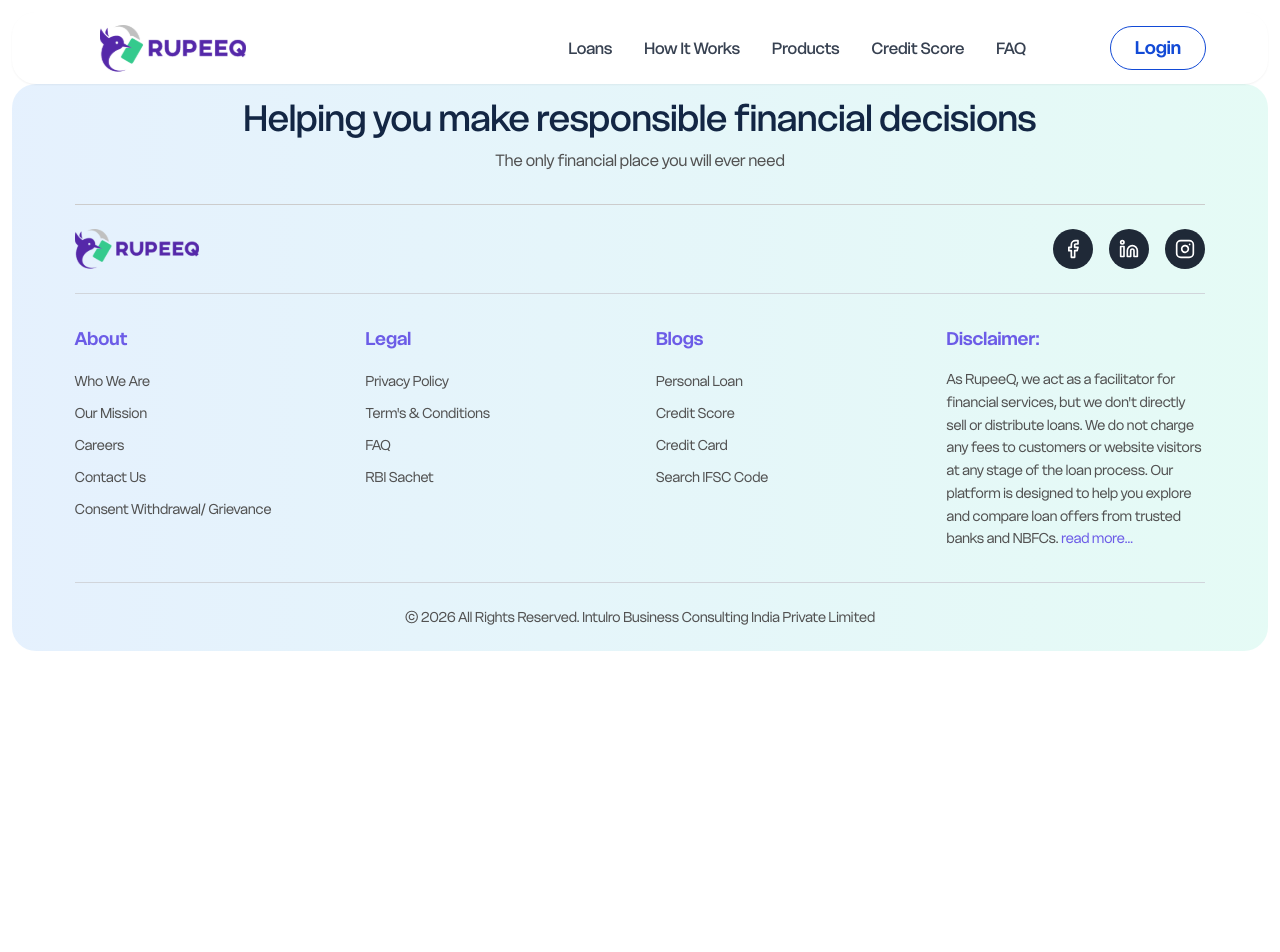
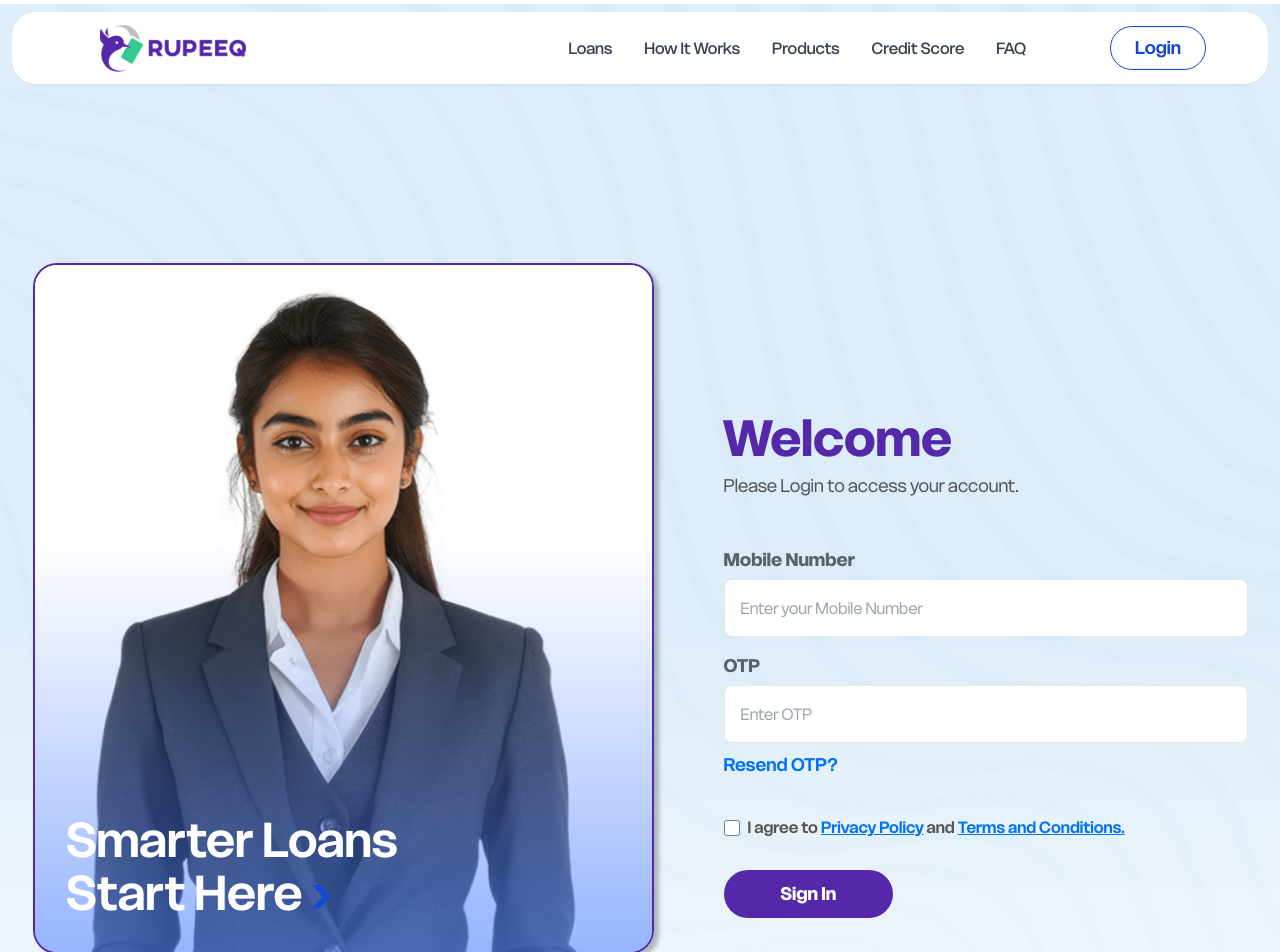
Before and after one commit to Sanket0798/Rupeeq, a React (Vite) app: page /login/home in a window 1280 px wide. Shown: the top 952 px of the page. Before the commit the page ends 812 px from the top, so only its background shows below. Built offline with nearby package versions, Linux system fonts and the light colour scheme.

Commit message:
Home Login Page has been completed with desktop mode.

```diff
--- a/src/App.jsx
+++ b/src/App.jsx
@@ -1,8 +1,13 @@
-import { BrowserRouter as Router, Routes, Route } from 'react-router-dom';
+import { BrowserRouter as Router, Routes, Route, useLocation } from 'react-router-dom';
 import { Navbar, Footer } from './components/layout';
 import { ScrollToTop } from './components/common';
 // Import pages
-import { LandingPage, PersonalLoanPage, DebtConsolidationPage } from './pages';
+import {
+  LandingPage,
+  PersonalLoanPage,
+  DebtConsolidationPage,
+  HomeLoginPage
+} from './pages';
 
 function App() {
   return (
@@ -11,16 +16,37 @@
         <Navbar />
         <main>
           <Routes>
+            {/* Main Pages */}
             <Route path="/" element={<LandingPage />} />
             <Route path="/personal-loan" element={<PersonalLoanPage />} />
             <Route path="/debt-consolidation" element={<DebtConsolidationPage />} />
+
+            {/* Home Login - With Footer */}
+            <Route path="/login/home" element={<HomeLoginPage />} />
+
+            {/* Other Login Pages - Without Footer (will be added later) */}
+            {/* <Route path="/login/personal-loan" element={<PersonalLoanLoginPage />} /> */}
+            {/* <Route path="/login/debt-consolidation" element={<DebtConsolidationLoginPage />} /> */}
           </Routes>
         </main>
-        <Footer />
+
+        {/* Conditionally render Footer - only for main pages and home login */}
+        <ConditionalFooter />
         <ScrollToTop />
       </div>
     </Router>
   );
 }
 
+// Component to conditionally render footer based on route
+const ConditionalFooter = () => {
+  const location = useLocation();
+  const showFooterRoutes = ['/', '/personal-loan', '/debt-consolidation', '/login/home'];
+
+  if (showFooterRoutes.includes(location.pathname)) {
+    return <Footer />;
+  }
+  return null;
+};
+
 export default App;
--- a/src/components/layout/Navbar.jsx
+++ b/src/components/layout/Navbar.jsx
@@ -1,8 +1,11 @@
 import { useState, useEffect } from 'react';
+import { useNavigate, useLocation } from 'react-router-dom';
 import { Menu, X } from 'lucide-react';
 import { Button } from '../ui';
 
 const Navbar = () => {
+  const navigate = useNavigate();
+  const location = useLocation();
   const [isOpen, setIsOpen] = useState(false);
   const [scrolled, setScrolled] = useState(false);
 
@@ -48,28 +51,42 @@
     }
   };
 
+  // Handle login button click - route to appropriate login page based on current page
+  const handleLoginClick = () => {
+    const currentPath = location.pathname;
+
+    // Map each page to its corresponding login page
+    const loginRoutes = {
+      '/': '/login/home',
+      '/personal-loan': '/login/personal-loan',
+      '/debt-consolidation': '/login/debt-consolidation',
+    };
+
+    // Navigate to the appropriate login page, default to home login
+    const loginPath = loginRoutes[currentPath] || '/login/home';
+    navigate(loginPath);
+  };
+
   return (
     <nav className={`bg-white sticky top-0 z-50 rounded-3xl transition-shadow duration-300 max-w-full mx-3 mt-3 ${scrolled ? 'shadow-md' : 'shadow-sm'}`}>
       <div className="flex justify-between items-center h-[72px] px-3 lg:pl-[88px] lg:pr-[62px]">
           {/* Logo */}
           <div className="flex-shrink-0">
-            <a
-              href="#hero"
-              onClick={(e) => handleNavClick(e, 'hero')}
-              className="flex items-center hover:opacity-80 transition-opacity"
+            <button
+              onClick={() => navigate('/')}
+              className="flex items-center hover:opacity-80 transition-opacity cursor-pointer"
             >
               <img
                 src="/assets/logos/main-logo.svg"
-                alt="Financia Logo"
-                // className="h-8 w-auto"
+                alt="RupeeQ Logo"
                 onError={(e) => {
                   // Fallback to text if image not found
                   e.target.style.display = 'none';
                   e.target.nextSibling.style.display = 'block';
                 }}
               />
-              <span className="text-2xl font-bold text-primary hidden">Financia</span>
-            </a>
+              <span className="text-2xl font-bold text-primary hidden">RupeeQ</span>
+            </button>
           </div>
 
           <div className='flex flex-row space-x-[84px]'>
@@ -89,7 +106,7 @@
 
             {/* Login Button */}
             <div className="hidden md:block">
-              <Button variant="header">Login</Button>
+              <Button variant="header" onClick={handleLoginClick}>Login</Button>
             </div>
           </div>
 
@@ -120,7 +137,7 @@
                 {link.name}
               </a>
             ))}
-            <Button variant="header" className="w-full mt-2">Login</Button>
+            <Button variant="header" className="w-full mt-2" onClick={handleLoginClick}>Login</Button>
           </div>
         </div>
       )}
--- /dev/null
+++ b/src/pages/HomeLoginPage.jsx
@@ -0,0 +1,171 @@
+import { useState } from 'react';
+import { Link } from 'react-router-dom';
+import { Input } from '../components/ui';
+
+const HomeLoginPage = () => {
+  const [formData, setFormData] = useState({
+    mobileNumber: '',
+    otp: '',
+  });
+  const [agreedToTerms, setAgreedToTerms] = useState(false);
+
+  const handleChange = (e) => {
+    setFormData({
+      ...formData,
+      [e.target.name]: e.target.value,
+    });
+  };
+
+  const handleSubmit = (e) => {
+    e.preventDefault();
+    console.log('Login:', formData);
+  };
+
+  return (
+    <div
+      className="min-h-screen relative overflow-hidden"
+      style={{
+        marginTop: '-80px',
+        paddingTop: '104px',
+        background: 'linear-gradient(180deg, #DDEDF9 0%, #DDEDF9 40%, rgba(247, 247, 247, 0.5) 80%, rgba(247, 247, 247, 0) 100%)',
+      }}
+    >
+      {/* Background Pattern Overlay */}
+      <div
+        className="absolute inset-0 -right-[1300px] -top-[400px]"
+        style={{
+          backgroundImage: 'url(/assets/images/bg/HowWorksBg.png)',
+          backgroundSize: 'cover',
+          backgroundPosition: 'center',
+          backgroundRepeat: 'no-repeat',
+          transform: 'rotate(41.99deg)',
+        }}
+      />
+
+      {/* Content */}
+      <div className="relative z-10 min-h-screen flex items-center justify-center mb-[516px] mt-[100px]">
+        <div className="w-full max-w-[1215px] flex flex-row gap-x-[70px] items-end">
+
+          {/* Left Side - Image Card */}
+          <div className="relative">
+            <div
+              className="rounded-3xl overflow-hidden border-2 border-custom-purple shadow-[5px_4px_4px_0px_rgba(0,0,0,0.25)]"
+              style={{
+                background: 'linear-gradient(to top, #5084FF 0%, #FFFFFF 100%)',
+              }}
+            >
+              <div className="relative w-[617px] h-[687px]">
+                {/* User Image */}
+                <img
+                  src="/assets/images/auth/User.jpg"
+                  alt="Professional Woman"
+                  className="w-full h-full object-cover object-center"
+                />
+
+                {/* Gradient Overlay on top of image */}
+                <div
+                  className="absolute inset-0"
+                  style={{
+                    background: 'linear-gradient(to top, rgba(80, 132, 255, 0.6) 0%, rgba(255,255,255,0) 60%)',
+                  }}
+                />
+
+                {/* Text Overlay */}
+                <div className="absolute bottom-8 left-8 right-8 z-10">
+                  <h2 className="text-5xl font-semibold leading-[110%] tracing-[-0.8%] text-white">
+                    Smarter Loans<br />
+                    Start Here <span className="text-brand">›</span>
+                  </h2>
+                </div>
+              </div>
+            </div>
+          </div>
+
+          {/* Right Side - Login Form */}
+          <div className="w-full lg:mx-0 mb-9">
+            <div className="mb-[47px]">
+              <h1 className="font-bold text-[50px] leading-[120%] tracing-[-0.8%] text-custom-purple mb-1">
+                Welcome
+              </h1>
+              <p className="font-normal leading-[160%] text-lg text-[#555555]">
+                Please Login to access your account.
+              </p>
+            </div>
+
+            <form onSubmit={handleSubmit} className="">
+              {/* Mobile Number */}
+              <div className='mb-4'>
+                <label className="block font-bold text-lg leading-[26px] tracing-[4%] text-[#58626C] mb-[6px]">
+                  Mobile Number
+                </label>
+                <Input
+                  type="tel"
+                  name="mobileNumber"
+                  placeholder="Enter your Mobile Number"
+                  value={formData.mobileNumber}
+                  onChange={handleChange}
+                  className="bg-white border-[#D0D0D0] rounded-[20px] py-4 text-base placeholder:text-[#58626C]/64"
+                />
+              </div>
+
+              {/* OTP */}
+              <div>
+                <label className="block font-bold text-lg leading-[26px] tracing-[4%] text-[#58626C] mb-[6px]">
+                  OTP
+                </label>
+                <Input
+                  type="text"
+                  name="otp"
+                  placeholder="Enter OTP"
+                  value={formData.otp}
+                  onChange={handleChange}
+                  className="bg-white border-[#D0D0D0] rounded-[20px] py-4 text-base placeholder:text-[#58626C]/64"
+                />
+                <button
+                  type="button"
+                  className="text-[#0072F2] font-semibold text-lg leading-[110%] tracing-[-0.2%] mt-3"
+                >
+                  Resend OTP?
+                </button>
+              </div>
+
+              {/* Terms and Conditions */}
+              <div className="flex items-center mt-10">
+                <input
+                  type="checkbox"
+                  id="terms"
+                  checked={agreedToTerms}
+                  onChange={(e) => setAgreedToTerms(e.target.checked)}
+                  className="w-4 h-4 text-brand border-[#D0D0D0] rounded focus:ring-[#D0D0D0]"
+                />
+                <label htmlFor="terms" className="ml-2 text-base text-[#555555] font-semibold leading-[127%] tracing-[-0.2%]">
+                  I agree to{' '}
+                  <Link to="/privacy-policy" className="text-[#0072F2] underline">
+                    Privacy Policy
+                  </Link>{' '}
+                  and{' '}
+                  <Link to="/terms" className="text-[#0072F2] underline">
+                    Terms and Conditions.
+                  </Link>
+                </label>
+              </div>
+
+              {/* Sign In Button */}
+              <div className='mt-8'>
+                <button
+                  type="submit"
+                  disabled={!agreedToTerms}
+                  className="bg-custom-purple hover:bg-custom-purple-dark text-white font-bold py-[14px] px-[57px] rounded-full transition-all duration-300 text-lg leading-[110%] tracing-[-0.2px] cursor-pointer"
+                >
+                  Sign In
+                </button>
+              </div>
+            </form>
+          </div>
+        </div>
+      </div>
+    </div>
+  );
+};
+
+export default HomeLoginPage;
--- a/src/pages/index.js
+++ b/src/pages/index.js
@@ -1,3 +1,4 @@
 export { default as LandingPage } from './LandingPage';
 export { default as PersonalLoanPage } from './PersonalLoanPage';
 export { default as DebtConsolidationPage } from './DebtConsolidationPage';
+export { default as HomeLoginPage } from './HomeLoginPage';
```
Also changed, not shown: public/assets/images/auth/User.jpg (added), src/components/common/SvgIcons.jsx (line endings or trailing spaces).
